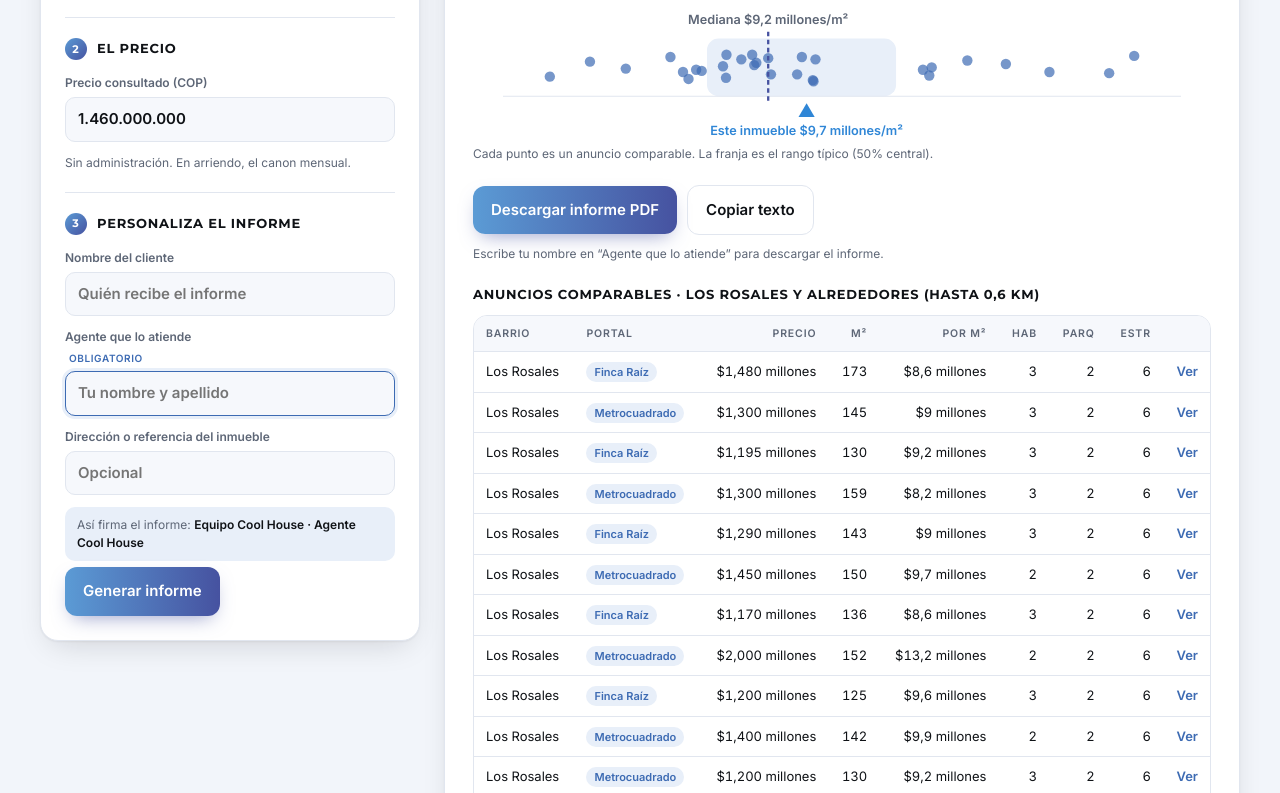
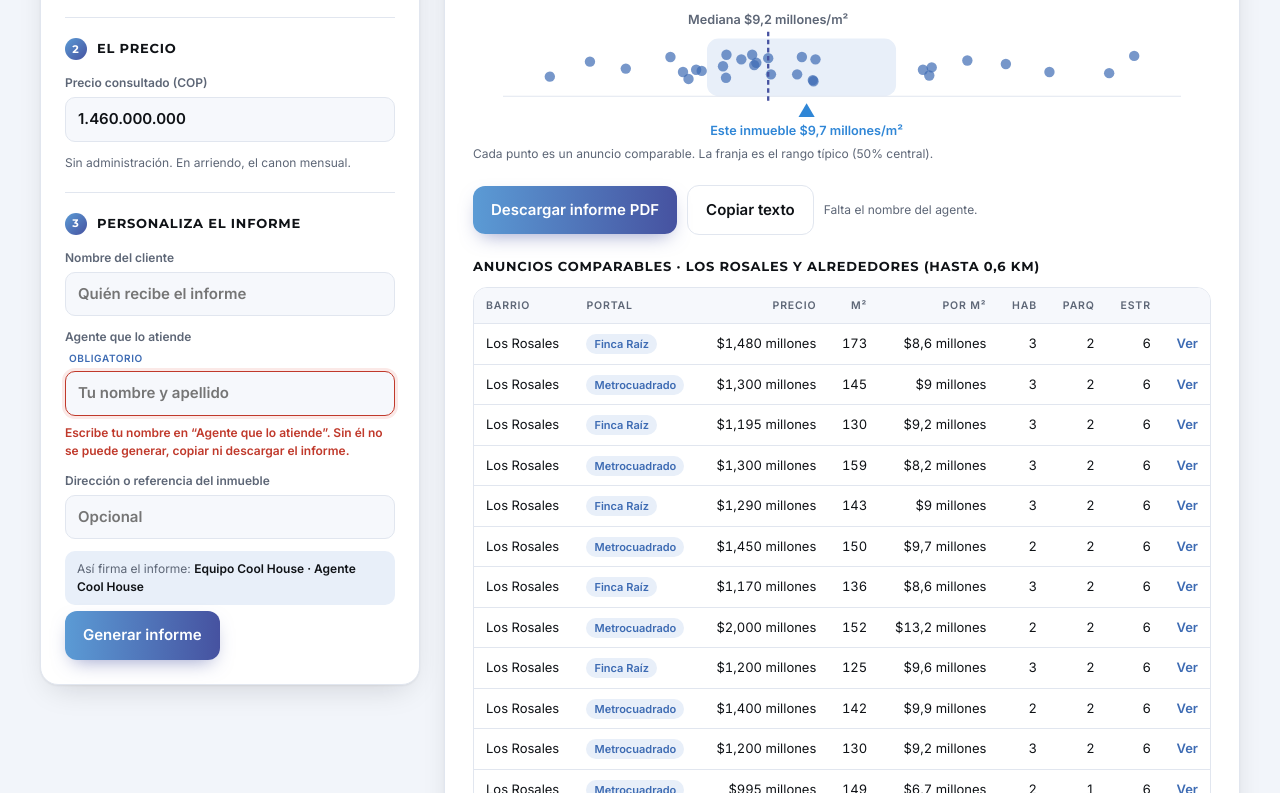
Before and after one commit to juanpgomez-coder/termometro-inmobiliario, a plain HTML site: page index.html in a window 1280 px wide. Both pictures are taken after a click on the button "Descargar informe PDF". Shown: the part 907-1700 px from the top of the page. Drawn offline with nearby package versions, Linux system fonts and the light colour scheme.

Commit message:
Agente obligatorio para generar, copiar y descargar

```diff
--- a/index.html
+++ b/index.html
@@ -78,6 +78,8 @@ button:focus-visible,a:focus-visible{outline:2px solid var(--accent);outline-off
 .seg span{display:block;text-align:center;padding:8px;border-radius:9px;color:var(--muted)}
 .seg input:checked+span{background:var(--surface);color:var(--ink);box-shadow:0 1px 3px rgba(15,18,22,.12)}
 .seg input:focus-visible+span{outline:2px solid var(--accent)}
+.err{margin:-4px 0 0;font-size:12px;font-weight:600;color:var(--high)}
+input.bad{border-color:var(--high);box-shadow:0 0 0 3px var(--high-soft)}
 .req{font-size:10px;font-weight:700;letter-spacing:.06em;text-transform:uppercase;color:var(--accent);margin-left:4px}
 .sig{font-size:12px;color:var(--muted);background:var(--accent-soft);border-radius:10px;padding:9px 12px}
 .sig b{color:var(--ink)}
@@ -225,7 +227,8 @@ footer .inner{display:flex;flex-wrap:wrap;justify-content:space-between;gap:8px;
       <div class="sec">
         <h2><b>3</b>Personaliza el informe</h2>
         <label>Nombre del cliente<input id="cliente" placeholder="Quién recibe el informe"></label>
-        <label>Agente que lo atiende <span class="req">obligatorio</span><input id="agente" placeholder="Tu nombre y apellido" required autocomplete="name"></label>
+        <label>Agente que lo atiende <span class="req">obligatorio</span><input id="agente" placeholder="Tu nombre y apellido" required minlength="3" autocomplete="name" aria-describedby="agente-err"></label>
+        <p class="err" id="agente-err" role="alert" hidden>Escribe tu nombre en “Agente que lo atiende”. Sin él no se puede generar, copiar ni descargar el informe.</p>
         <label>Dirección o referencia del inmueble<input id="referencia" placeholder="Opcional"></label>
         <div class="sig" id="sig">Así firma el informe: <b>Tu nombre · Agente Cool House</b></div>
       </div>
@@ -256,6 +259,12 @@ footer .inner{display:flex;flex-wrap:wrap;justify-content:space-between;gap:8px;
   const millones = n => { const m = n/1e6; return m >= 1000 ? Math.round(m).toLocaleString("en-US") : m.toLocaleString("es-CO",{maximumFractionDigits:1}); };
   const copM = n => n >= 1e6 ? "$" + millones(n) + " millones" : cop(n);
   const parseMoney = s => Number(String(s).replace(/[^\d]/g,"")) || 0;
+  const agenteOk = () => {
+    const ok = $("agente").value.trim().replace(/\s+/g," ").length >= 3;
+    $("agente-err").hidden = ok; $("agente").classList.toggle("bad", !ok);
+    if (!ok){ $("agente").focus(); $("agente").scrollIntoView({behavior:"smooth", block:"center"}); }
+    return ok;
+  };
   const firma = () => `${$("agente").value.trim() || "Equipo Cool House"} · Agente Cool House`;
 
   let ROWS = [], CENTROIDS = {}, META = {}, LOGO = null, lastText = "", LAST = null;
@@ -431,6 +440,8 @@ footer .inner{display:flex;flex-wrap:wrap;justify-content:space-between;gap:8px;
     $("pdf").addEventListener("click", downloadPdf);
     if ($("more")) $("more").addEventListener("click", () => { $("report").classList.add("showall"); $("more").remove(); });
     $("copy").addEventListener("click", async () => {
+      if (!agenteOk()) { $("copied").textContent = "Falta el nombre del agente."; return; }
+      lastText = lastText.replace(/[^\n]*· Agente Cool House$/, firma());
       try { await navigator.clipboard.writeText(lastText); $("copied").textContent = "Texto copiado"; }
       catch { const ta = document.createElement("textarea"); ta.value = lastText; document.body.appendChild(ta); ta.select(); try{document.execCommand("copy"); $("copied").textContent="Texto copiado";}catch{ $("copied").textContent="Selecciona y copia el texto manualmente"; } ta.remove(); }
     });
@@ -563,7 +574,7 @@ footer .inner{display:flex;flex-wrap:wrap;justify-content:space-between;gap:8px;
   async function downloadPdf(){
     const msg = $("copied");
     if (!window.jspdf || !LAST){ msg.textContent = "No se pudo preparar el PDF. Recarga la página e inténtalo de nuevo."; return; }
-    if (!$("agente").value.trim()){ msg.textContent = "Escribe tu nombre en “Agente que lo atiende” para descargar el informe."; $("agente").focus(); $("agente").scrollIntoView({behavior:"smooth", block:"center"}); return; }
+    if (!agenteOk()){ msg.textContent = "Falta el nombre del agente."; return; }
     registrar("PDF descargado");
     const cli = $("cliente").value.trim();
     const name = `Estimacion de mercado ${cli || LAST.s.barrio} - Cool House.pdf`.replace(/[\\/:*?"<>|]+/g," ");
@@ -587,13 +598,14 @@ footer .inner{display:flex;flex-wrap:wrap;justify-content:space-between;gap:8px;
   const updateSig = () => { const sig = $("sig"); sig.textContent = "Así firma el informe: "; const b = document.createElement("b"); b.textContent = firma(); sig.appendChild(b); };
   try { $("agente").value = localStorage.getItem("tm-agente") || ""; } catch {}
   updateSig();
-  $("agente").addEventListener("input", () => { updateSig(); try { localStorage.setItem("tm-agente", $("agente").value.trim()); } catch {} });
+  $("agente").addEventListener("input", () => { if ($("agente").value.trim().length >= 3){ $("agente-err").hidden = true; $("agente").classList.remove("bad"); } updateSig(); try { localStorage.setItem("tm-agente", $("agente").value.trim()); } catch {} });
   $("precio").addEventListener("input", e => { const n = parseMoney(e.target.value); e.target.value = n ? n.toLocaleString("es-CO") : ""; });
   document.querySelectorAll('input[name="op"]').forEach(r => r.addEventListener("change", () => {
     $("precio-label").textContent = $("op-a").checked ? "Canon mensual consultado (COP)" : "Precio consultado (COP)";
   }));
   $("form").addEventListener("submit", e => {
     e.preventDefault();
+    if (!agenteOk()) return;
     const s = readForm();
     if (!s.barrio || !s.area || !s.precio) return;
     render(s, false);
```
